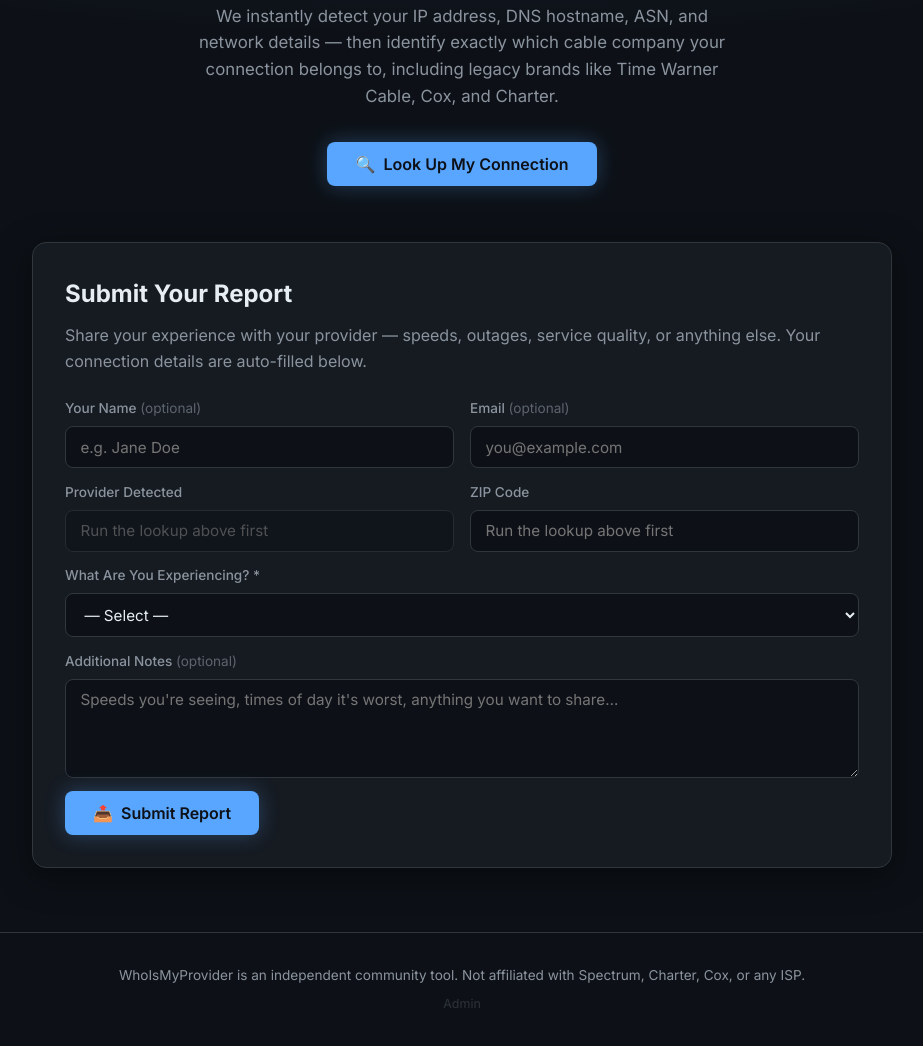
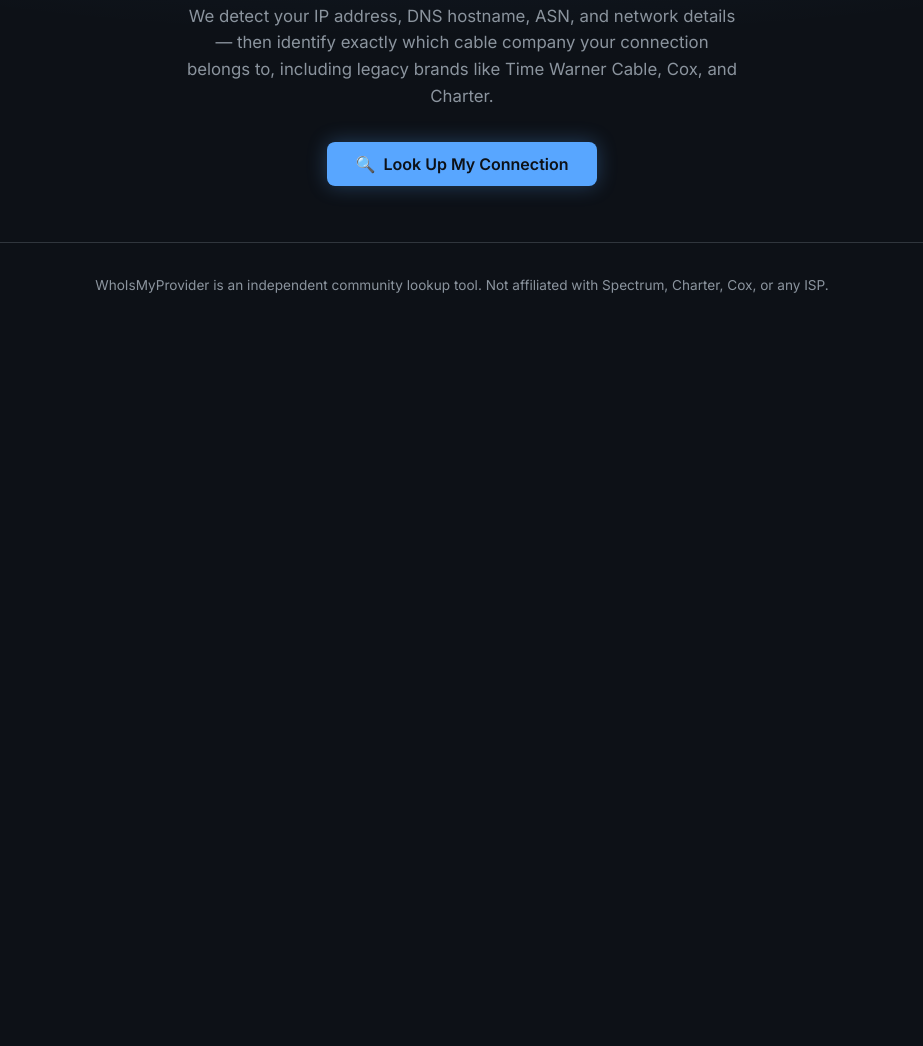
Before and after one commit to N3NE-HUB/SPEC, a plain HTML site: page index.html in a window 1280 px wide. Shown: the part 272-1318 px from the top of the page, without its empty margins (178-1101 px from the left). After the commit the page ends 800 px from the top, so only its background shows below. Drawn offline with Linux system fonts and the light colour scheme.

Commit message:
Update index.html

```diff
--- a/index.html
+++ b/index.html
@@ -18,8 +18,7 @@
           <span class="logo-text">WhoIsMyProvider</span>
         </div>
         <nav>
-          <a href="#results">My Info</a>
-          <a href="#report">Submit Report</a>
+          <a href="#results">My Connection</a>
         </nav>
       </div>
     </div>
@@ -30,7 +29,7 @@
     <div class="container">
       <h1>Who Is Your<br /><span class="highlight">Internet Provider?</span></h1>
       <p class="hero-sub">
-        We instantly detect your IP address, DNS hostname, ASN, and network details — then identify exactly which cable company your connection belongs to, including legacy brands like Time Warner Cable, Cox, and Charter.
+        We detect your IP address, DNS hostname, ASN, and network details — then identify exactly which cable company your connection belongs to, including legacy brands like Time Warner Cable, Cox, and Charter.
       </p>
       <button id="checkBtn" class="btn btn-primary" onclick="runLookup()">
         <span class="btn-icon">🔍</span> Look Up My Connection
@@ -139,83 +138,10 @@
 
   </section>
 
-  <!-- REPORT FORM -->
-  <section class="report-section container" id="report">
-    <div class="card">
-      <h2>Submit Your Report</h2>
-      <p>Share your experience with your provider — speeds, outages, service quality, or anything else. Your connection details are auto-filled below.</p>
-
-      <form id="reportForm" onsubmit="submitReport(event)">
-        <div class="form-row">
-          <div class="form-group">
-            <label>Your Name <span class="optional">(optional)</span></label>
-            <input type="text" id="rName" placeholder="e.g. Jane Doe" />
-          </div>
-          <div class="form-group">
-            <label>Email <span class="optional">(optional)</span></label>
-            <input type="email" id="rEmail" placeholder="you@example.com" />
-          </div>
-        </div>
-
-        <div class="form-row">
-          <div class="form-group">
-            <label>Provider Detected</label>
-            <input type="text" id="rProvider" placeholder="Run the lookup above first" readonly />
-          </div>
-          <div class="form-group">
-            <label>ZIP Code</label>
-            <input type="text" id="rZip" placeholder="Run the lookup above first" />
-          </div>
-        </div>
-
-        <div class="form-group full">
-          <label>What Are You Experiencing? *</label>
-          <select id="rStatus" required>
-            <option value="">— Select —</option>
-            <option>Speeds are great — no complaints</option>
-            <option>Speeds are slow / inconsistent</option>
-            <option>Frequent outages or disconnections</option>
-            <option>Service just recently improved</option>
-            <option>Service recently got worse</option>
-            <option>Other</option>
-          </select>
-        </div>
-
-        <div class="form-group full">
-          <label>Additional Notes <span class="optional">(optional)</span></label>
-          <textarea id="rNotes" rows="4" placeholder="Speeds you're seeing, times of day it's worst, anything you want to share…"></textarea>
-        </div>
-
-        <!-- Hidden auto-filled fields -->
-        <input type="hidden" id="rIp" />
-        <input type="hidden" id="rIsp" />
-        <input type="hidden" id="rAsn" />
-        <input type="hidden" id="rRdns" />
-        <input type="hidden" id="rCity" />
-        <input type="hidden" id="rState" />
-        <input type="hidden" id="rLegacy" />
-
-        <button type="submit" class="btn btn-primary" id="submitBtn">
-          <span class="btn-icon">📤</span> Submit Report
-        </button>
-      </form>
-
-      <div id="formSuccess" class="success-msg" style="display:none;">
-        <span>✅</span> Thank you! Your report was submitted.
-      </div>
-      <div id="formError" class="error-msg" style="display:none;">
-        <span>⚠️</span> Something went wrong. Please try again.
-      </div>
-    </div>
-  </section>
-
   <!-- FOOTER -->
   <footer class="site-footer">
     <div class="container">
-      <p>WhoIsMyProvider is an independent community tool. Not affiliated with Spectrum, Charter, Cox, or any ISP.</p>
-      <p style="margin-top:.4rem;">
-        <a href="admin.html" style="color:inherit;opacity:.25;font-size:.78rem;text-decoration:none;">Admin</a>
-      </p>
+      <p>WhoIsMyProvider is an independent community lookup tool. Not affiliated with Spectrum, Charter, Cox, or any ISP.</p>
     </div>
   </footer>
 
```
